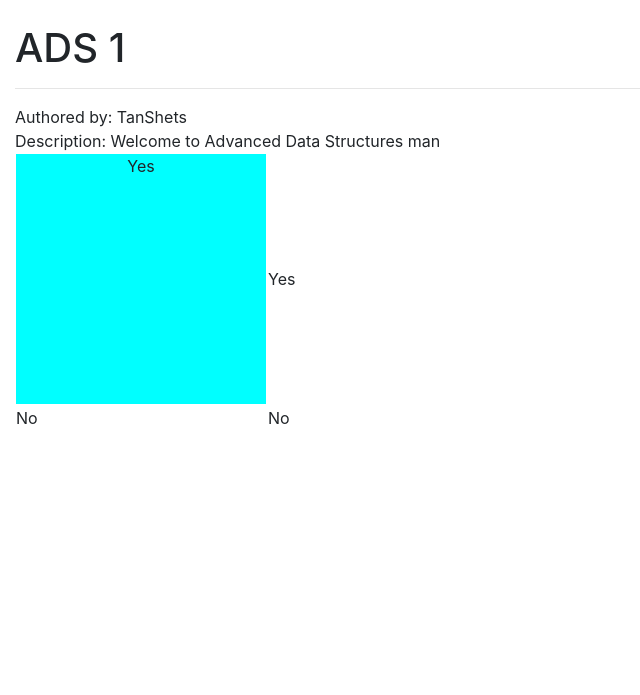
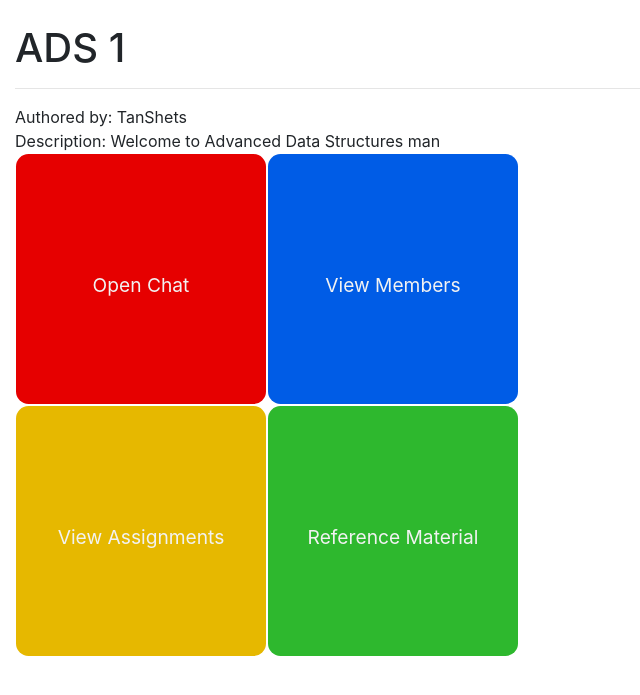
Before and after one commit to TanShets/AlphaVento, a Django app: page /BetaArgenti/subject/1 in a window 1280 px wide. Shown: the part 62-757 px from the top of the page, without its empty margins (0-640 px from the left). Run offline with Django 3.2, Linux system fonts and the light colour scheme; a user stored in the database is signed in; data comes from the database, SQL or seed files in the repository; some libraries are stand-ins or nearby versions.

Commit message:
Modded subject 1

```diff
--- a/BetaArgenti/static/styles/BetaArgenti_subject.css
+++ b/BetaArgenti/static/styles/BetaArgenti_subject.css
@@ -1,4 +1,36 @@
 .panel{
-    width: 500px;
-    height: 500px;
+    width: 250px;
+    height: 250px;
+    padding-top: 117px;
+    border-radius: 5%;
+    color: #f2f2f2;
+    font-size: larger;
 }
+
+#option1{
+    background-color: #e60000;
+}
+#option1:hover{
+    background-color: #b30000;
+}
+
+#option2{
+    background-color:#005ce6;
+}
+#option2:hover{
+    background-color:#0047b3;
+}
+
+#option3{
+    background-color:#e6b800;
+}
+#option3:hover{
+    background-color: #cca300;
+}
+
+#option4{
+    background-color:#2eb82e;
+}
+#option4:hover{
+    background-color: #248f24;
+}
--- a/BetaArgenti/templates/BetaArgenti/subject.html
+++ b/BetaArgenti/templates/BetaArgenti/subject.html
@@ -17,18 +17,18 @@
             <table>
                 <tr>
                     <td>
-                        <div style = "background-color: aqua; width: 250px; height: 250px; text-align: center;"><p style = "vertical-align: text-bottom;">Yes</p></div>
+                        <div class = "panel" id = "option1"><center>Open Chat</center></div><!--style = "background-color: aqua; width: 250px; height: 250px; text-align: center;"><p style = "vertical-align: text-bottom;"-->
                     </td>
                     <td>
-                        <div>Yes</div>
+                        <div class = "panel" id = "option2"><center>View Members</center></div>
                     </td>
                 </tr>
                 <tr>
                     <td>
-                        <div>No</div>
+                        <div class = "panel" id = "option3"><center>View Assignments</center></div>
                     </td>
                     <td>
-                        <div>No</div>
+                        <div class = "panel" id = "option4"><center>Reference Material</center></div>
                     </td>
                 </tr>
             </table>
--- a/BetaArgenti/views.py
+++ b/BetaArgenti/views.py
@@ -74,8 +74,7 @@ def viewSubjects(request):
 
 def viewSubject(request):
 	#subject = Subject.objects.get(id = subject_id)
-	context = {'title': "SubjectName"}
-	return render(request, 'BetaArgenti/subject.html', context)
+	return render(request, 'BetaArgenti/subject.html')
 
 def createAccount(request):
 	if request.method == 'POST':
@@ -100,5 +99,5 @@ class SubjectView(DetailView):
 	def get_context_data(self, *args, **kwargs):
 		data = super(SubjectView, self).get_context_data(*args, **kwargs)
 		data['title'] = data['subject'].title + ' - ' + str(data['subject'].author)
-		#print(data)
+		data['id'] = data['subject'].id
 		return data
```
